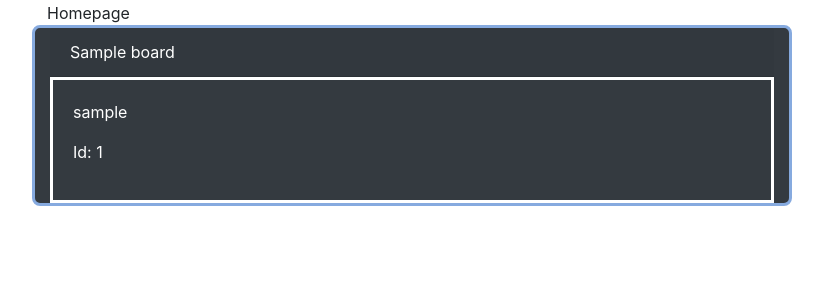
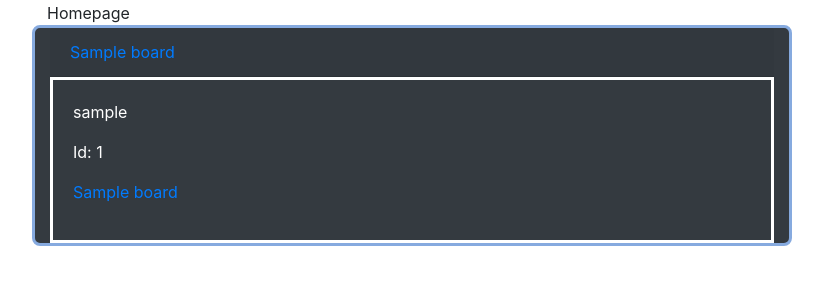
Before and after one commit to Marynarz/PWA2020, a Django app: template pwa_projekt/tablice_main/templates/tablice_main/user-home.html in a window 1280 px wide. Shown: the part 64-364 px from the top of the page, without its empty margins (228-1051 px from the left). Run offline with Django 3.2, Linux system fonts and the light colour scheme; the template is opened without the code that fills it: values that come from a table or form of the project are taken from there, others are empty; tables that the repository leaves empty hold one stand-in row (values such as "Sample post"); parts of the project's set-up code (start-up, migrations or seed data) failed here and were passed over; some libraries are stand-ins or nearby versions.

Commit message:
ok, przerwa

```diff
--- a/pwa_projekt/tablice_main/static/css/tablice.css
+++ b/pwa_projekt/tablice_main/static/css/tablice.css
@@ -17,6 +17,6 @@
 .tab-body{
     background-color: red;
 }
-.tab_remove{
+.remove_obj{
     border_style:solid;
 }
--- a/pwa_projekt/tablice_main/static/js/tablice.js
+++ b/pwa_projekt/tablice_main/static/js/tablice.js
@@ -18,7 +18,7 @@ $(function(){
     $(".board").click(function(){
         $(this).children(".board-body").slideToggle();
     });
-    $(".tab-remove").click(function(){
+    $(".remove_obj").click(function(){
         var data = $(this).data('href');
         var csrftoken = getCookie('csrftoken');
         $.ajax({
--- a/pwa_projekt/tablice_main/templates/tablice_main/user-home.html
+++ b/pwa_projekt/tablice_main/templates/tablice_main/user-home.html
@@ -8,11 +8,15 @@
 {% for board in boards %}
         <div class="card text-white bg-dark col board">
             <div class="card-header">
-                {{ board.board_name }}
+                <a href="/board/{{ board.id}}">
+                    {{ board.board_name }}</a>
             </div>
             <div class="card-body board-body">
                 <p class="card-txt">{{ board.owner }}</p>
                 <p class="card-txt">Id: {{ board.id }}</p>
+                <p class="card-tcxt">
+                    <a href="#" data-href="/operation/{{ board.id }}" class="remove_obj">{{ board.board_name }}
+                    </a></p>
             </div>
         </div>
     {% endfor %}
--- a/pwa_projekt/tablice_main/views.py
+++ b/pwa_projekt/tablice_main/views.py
@@ -103,5 +103,6 @@ def operate_objects(request, board_id=None, tab_id=None, elem_id=None):
                 Tab.objects.filter(board__id=board_id).get(id=tab_id).delete()
             elif board_id:
                 Board.objects.get(id=board_id).delete()
+        if request.POST['operation'] == POST_OPERATION_ADD:
         return HttpResponse('OK')
     return HttpResponse('NOK')
```
